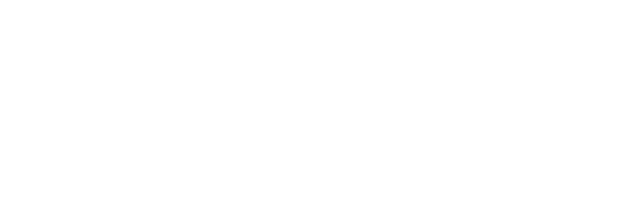
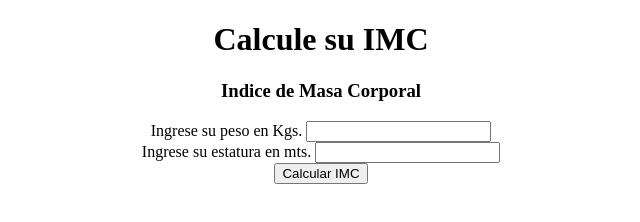
Before and after one commit to ingriarce4/calculadora-imc, a plain HTML site: page index.html in a window 1280 px wide. Shown: the whole page, without its empty margins (319-959 px from the left). Drawn offline with Linux system fonts and the light colour scheme; files whose address does not match are found by name.

Commit message:
Cambios hecho al archivo html

```diff
--- a/index.html
+++ b/index.html
@@ -4,7 +4,20 @@
 	<meta charset="UTF-8">
 	<title>masa-corporal</title>
 </head>
-<body>
+<body align=center>
+	<h1>Calcule su IMC</h1>
+	<h3>Indice de Masa Corporal</h3>
+	<div>
+		<label for="peso">Ingrese su peso en Kgs.</label>
+		<input type="text" id="peso">
+	</div>
+	<div>
+		<label for="estatura">Ingrese su estatura en mts.</label>
+		<input type="text" id="estatura">
+	</div>
+	<div>
+		<button onclick=calcular()>Calcular IMC</button>
+	</div>
 	<script src="assets/js.js"></script>
 </body>
 </html>
```
